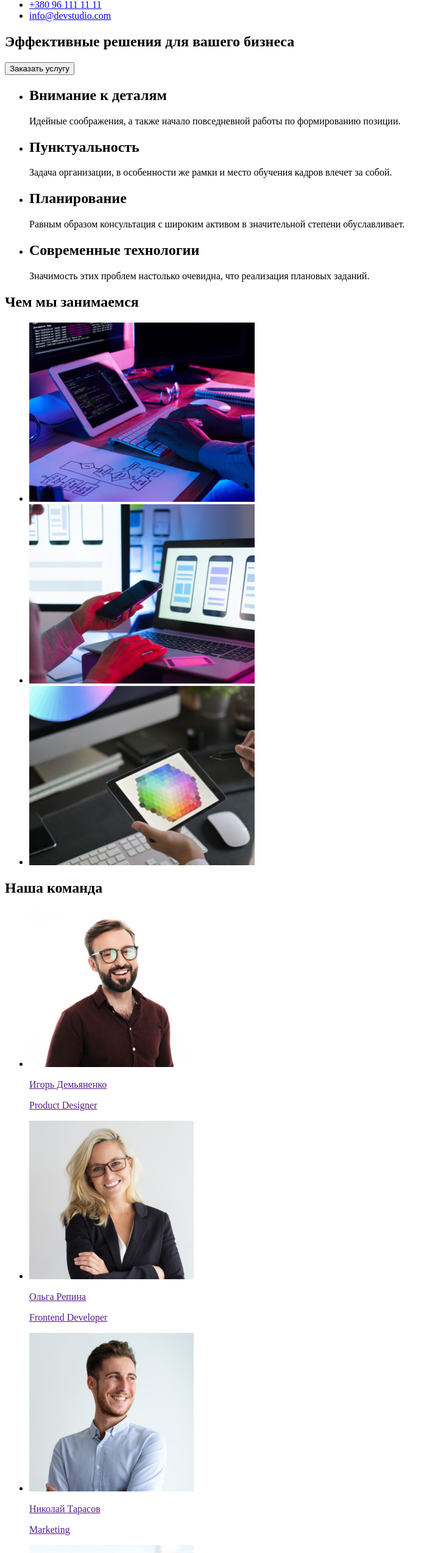
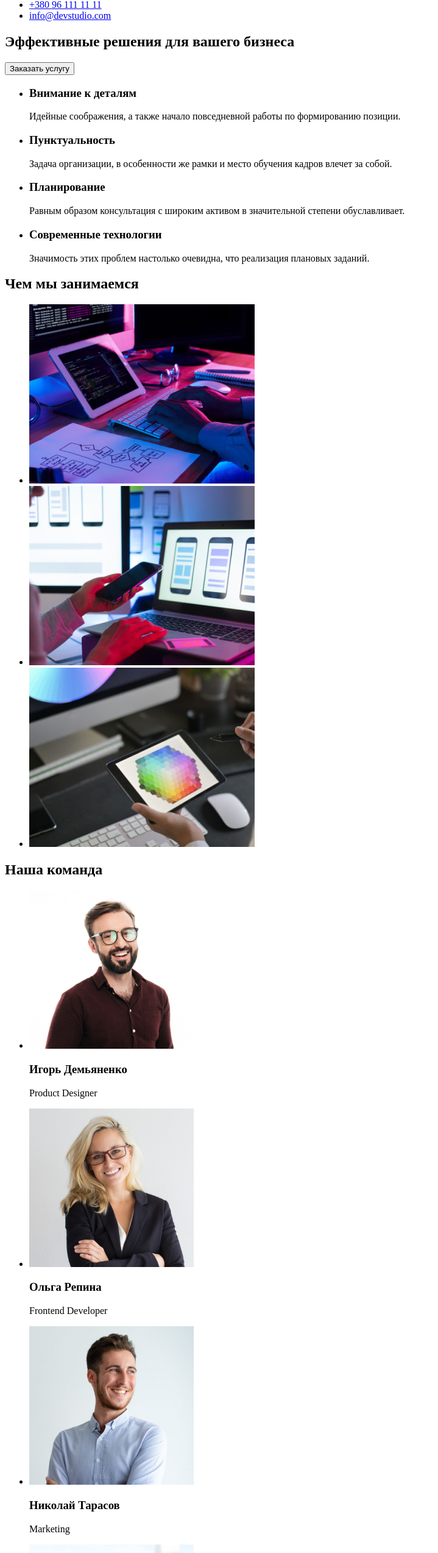
Before and after one commit to KozinM/goit-markup-hw-01, a plain HTML site: page index.html in a window 1280 px wide. Shown: the part 113-2660 px from the top of the page at 61% size, without its empty margins (0-719 px from the left). Drawn offline with Linux system fonts and the light colour scheme.

Commit message:
changes due to mentor's comments
Changed tags h2 to h3, removed references and div

```diff
--- a/index.html
+++ b/index.html
@@ -20,38 +20,36 @@
     </header>
 
     <main>
-      <div>
         <section>
           <h1>Эффективные решения для вашего бизнеса</h1>
           <button type="button">Заказать услугу</button>
         </section>
-      </div>
     </main>
     <section>
       <ul>
         <li>
-          <h2>Внимание к деталям</h2>
+          <h3>Внимание к деталям</h3>
           <p>
             Идейные соображения, а также начало повседневной работы по
             формированию позиции.
           </p>
         </li>
         <li>
-          <h2>Пунктуальность</h2>
+          <h3>Пунктуальность</h3>
           <p>
             Задача организации, в особенности же рамки и место обучения кадров
             влечет за собой.
           </p>
         </li>
         <li>
-          <h2>Планирование</h2>
+          <h3>Планирование</h3>
           <p>
             Равным образом консультация с широким активом в значительной степени
             обуславливает.
           </p>
         </li>
         <li>
-          <h2>Современные технологии</h2>
+          <h3>Современные технологии</h3>
           <p>
             Значимость этих проблем настолько очевидна, что реализация плановых
             заданий.
@@ -63,25 +61,22 @@
       <h2>Чем мы занимаемся</h2>
       <ul>
         <li>
-          <a href=""
-            ><img
+          <img
               src="./images/programming.jpg"
               alt="программирование"
               width="370"
-          /></a>
+          />
         </li>
         <li>
-          <a href=""
-            ><img
+          <img
               src="./images/webaplication.jpg"
               alt="мобильные приложения"
               width="370"
-          /></a>
+          />
         </li>
         <li>
-          <a href=""
-            ><img src="./images/design.jpg" alt="дизайн" width="370"
-          /></a>
+          <img src="./images/design.jpg" alt="дизайн" width="370"
+          />
         </li>
       </ul>
     </section>
@@ -89,32 +84,24 @@
       <h2>Наша команда</h2>
       <ul>
         <li>
-          <a href=""
-            ><img src="./images/igor.jpg" alt="" width="270" />
-            <p>Игорь Демьяненко</p>
-            <p>Product Designer</p></a
-          >
+          <img src="./images/igor.jpg" alt="" width="270" />
+            <h3>Игорь Демьяненко</h3>
+            <p>Product Designer</p>
         </li>
         <li>
-          <a href=""
-            ><img src="./images/olga.jpg" alt="" width="270" />
-            <p>Ольга Репина</p>
-            <p>Frontend Developer</p></a
-          >
+          <img src="./images/olga.jpg" alt="" width="270" />
+            <h3>Ольга Репина</h3>
+            <p>Frontend Developer</p>
         </li>
         <li>
-          <a href=""
-            ><img src="./images/nikolaj.jpg" alt="" width="270" />
-            <p>Николай Тарасов</p>
-            <p>Marketing</p></a
-          >
+          <img src="./images/nikolaj.jpg" alt="" width="270" />
+            <h3>Николай Тарасов</h3>
+            <p>Marketing</p>
         </li>
         <li>
-          <a href=""
-            ><img src="./images/mikhail.jpg" alt="" width="270" />
-            <p>Михаил Ермаков</p>
-            <p>UI Designer</p></a
-          >
+          <img src="./images/mikhail.jpg" alt="" width="270" />
+            <h3>Михаил Ермаков</h3>
+            <p>UI Designer</p>
         </li>
       </ul>
     </section>
```
